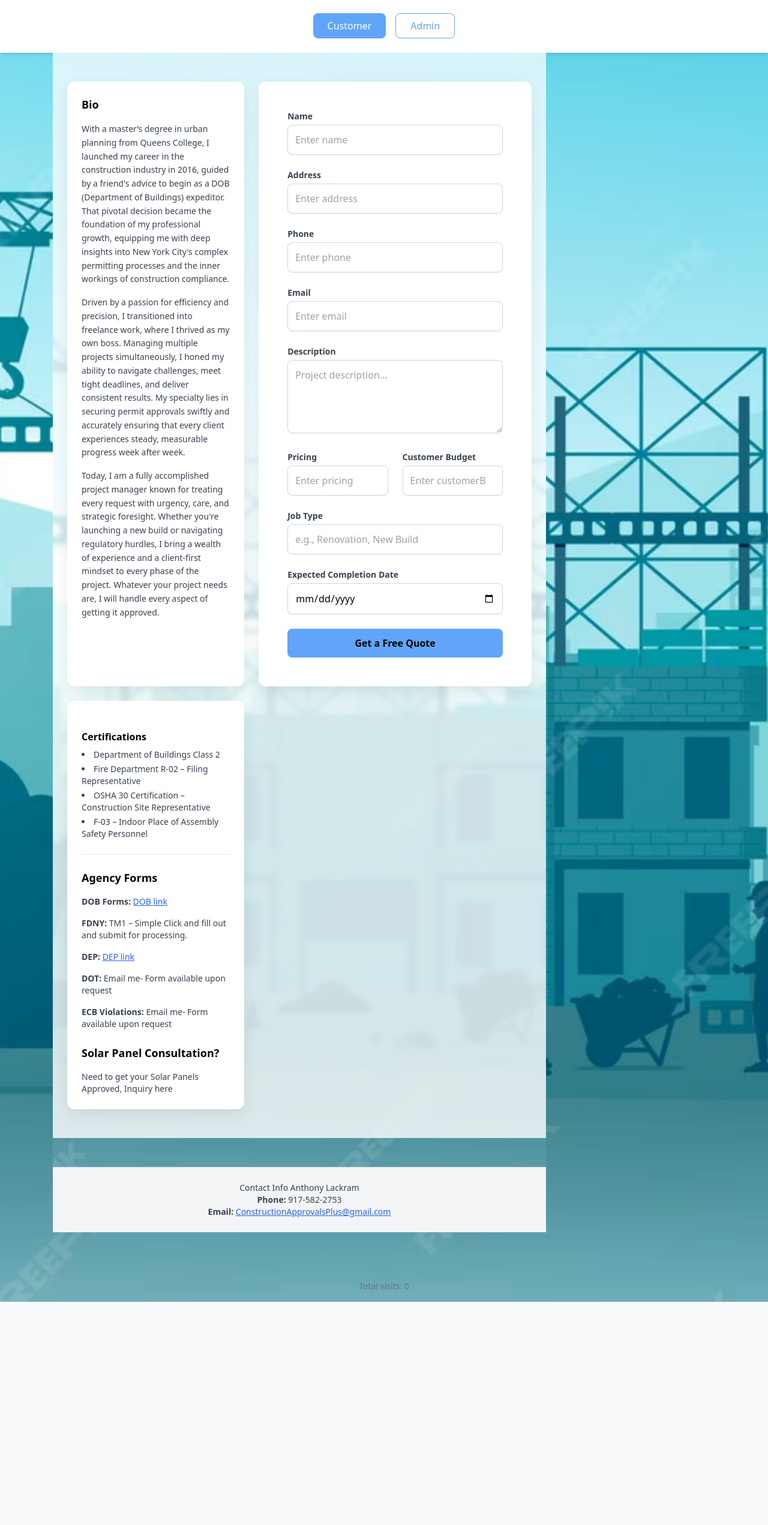
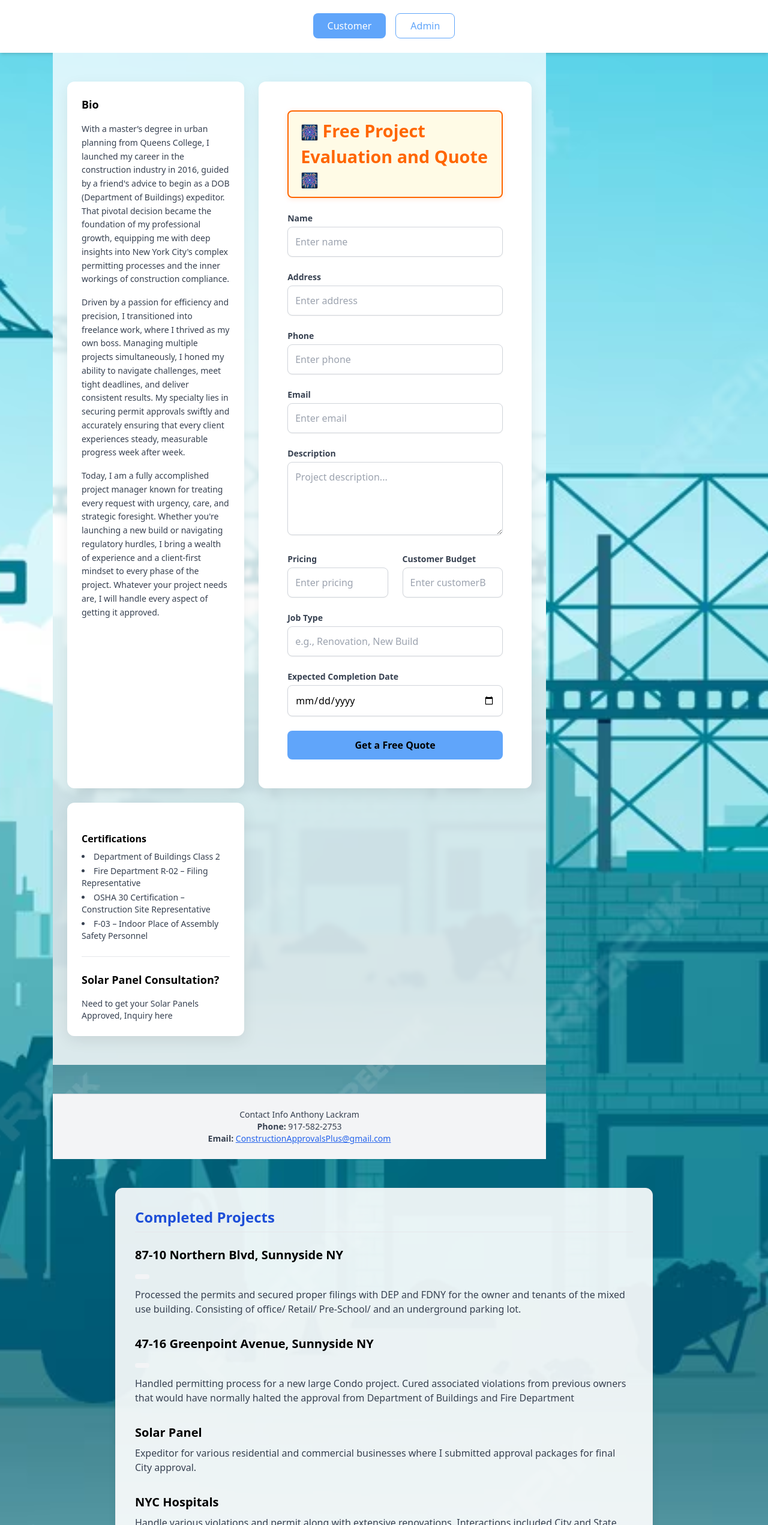
Before and after one commit to nikolateslanow1/construct-app-frontend, a React (Vite) app: page / in a window 1280 px wide. Shown: the part 258-2800 px from the top of the page at 60% size. Before the commit the page ends 2428 px from the top, so only its background shows below. Built offline with nearby package versions, Linux system fonts and the light colour scheme; no server answers.

Commit message:
adjust page and add new projects section

```diff
--- /dev/null
+++ b/public/construct_html.html
@@ -0,0 +1,154 @@
+<!DOCTYPE html>
+<html lang="en">
+<head>
+  <meta charset="UTF-8">
+  <meta name="viewport" content="width=device-width, initial-scale=1.0">
+  <title>City Code Expeditor</title>
+  <link href="https://fonts.googleapis.com/css2?family=Open+Sans:wght@400;600&display=swap" rel="stylesheet">
+  <style>
+    body {
+      font-family: 'Open Sans', sans-serif;
+      margin: 0;
+      padding: 0;
+      line-height: 1.6;
+      color: #333;
+    }
+    header {
+      background: url('https://images.unsplash.com/photo-1503387762-592deb58ef4e') no-repeat center center/cover;
+      color: #fff;
+      text-align: center;
+      padding: 100px 20px;
+    }
+    header h1 {
+      font-size: 2.5rem;
+      margin-bottom: 10px;
+    }
+    header p {
+      font-size: 1.2rem;
+      margin-bottom: 20px;
+    }
+    .btn {
+      background: #ff6600;
+      color: #fff;
+      padding: 12px 25px;
+      border: none;
+      border-radius: 4px;
+      text-decoration: none;
+      font-weight: 600;
+    }
+    nav {
+      background: #222;
+      color: #fff;
+      display: flex;
+      justify-content: center;
+      padding: 10px;
+      position: sticky;
+      top: 0;
+    }
+    nav a {
+      color: #fff;
+      margin: 0 15px;
+      text-decoration: none;
+      font-weight: 600;
+    }
+    section {
+      padding: 60px 20px;
+      max-width: 1100px;
+      margin: auto;
+    }
+    .services, .certifications {
+      display: grid;
+      grid-template-columns: repeat(auto-fit, minmax(250px, 1fr));
+      gap: 20px;
+    }
+    .card {
+      background: #f9f9f9;
+      padding: 20px;
+      border-radius: 6px;
+      box-shadow: 0 2px 5px rgba(0,0,0,0.1);
+    }
+    form {
+      display: grid;
+      gap: 15px;
+    }
+    input, textarea {
+      padding: 10px;
+      border: 1px solid #ccc;
+      border-radius: 4px;
+      width: 100%;
+    }
+    footer {
+      background: #222;
+      color: #fff;
+      text-align: center;
+      padding: 20px;
+    }
+  </style>
+</head>
+<body>
+
+  <nav>
+    <a href="#about">About</a>
+    <a href="#services">Services</a>
+    <a href="#certifications">Certifications</a>
+    <a href="#contact">Contact</a>
+  </nav>
+
+  <header>
+    <h1>City Code Expeditor</h1>
+    <p>Fast, Reliable Approvals in NYC</p>
+    <a href="#contact" class="btn">Submit Your Project</a>
+  </header>
+
+  <section id="about">
+    <h2>About Us</h2>
+    <p>Founded by Anthony Lackram, a seasoned project manager with a Master’s in Urban Planning and over a decade of experience navigating NYC permits and compliance. We specialize in fast approvals and client-first project management.</p>
+  </section>
+
+  <section id="services">
+    <h2>Our Services</h2>
+    <div class="services">
+      <div class="card">Permit Approvals (DOB, FDNY, DEP, DOT)</div>
+      <div class="card">ECB Violation Handling</div>
+      <div class="card">Solar Panel Consultation & Approvals</div>
+      <div class="card">Project Management with Urgency & Foresight</div>
+    </div>
+  </section>
+
+  <section id="certifications">
+    <h2>Certifications</h2>
+    <div class="certifications">
+      <div class="card">DOB Class 2 Filing Representative</div>
+      <div class="card">FDNY R-02 Filing Representative</div>
+      <div class="card">OSHA 30 Certified</div>
+      <div class="card">F-03 Indoor Place of Assembly Safety Personnel</div>
+    </div>
+  </section>
+
+  <section id="contact">
+    <h2>Contact Us</h2>
+    <p>Anthony Lackram | Phone: 917-582-2753 | Email: ConstructionApprovalsPlus@gmail.com</p>
+    <form>
+        <div style="display: flex; align-items: center; justify-content: center; margin-bottom: 10px;">
+          <span style="font-size: 1.5rem; font-weight: bold; color: #ff6600; background: #fffbe6; border-radius: 8px; padding: 10px 20px; box-shadow: 0 2px 8px rgba(255,102,0,0.15); border: 2px solid #ff6600;">
+            🎆 <span style="font-size: 1.2em;">Free Project Evaluation and Quote</span> 🎆
+          </span>
+        </div>
+      <input type="text" placeholder="Name" required>
+      <input type="text" placeholder="Address">
+      <input type="tel" placeholder="Phone">
+      <input type="email" placeholder="Email" required>
+      <textarea placeholder="Project Description"></textarea>
+      <input type="text" placeholder="Budget">
+      <input type="text" placeholder="Job Type">
+      <input type="date" placeholder="Expected Completion Date">
+      <button type="submit" class="btn">Submit Project</button>
+    </form>
+  </section>
+
+  <footer>
+    <p>&copy; 2025 City Code Expeditor. All rights reserved.</p>
+  </footer>
+
+</body>
+</html>
--- a/src/components/ProjectForm.jsx
+++ b/src/components/ProjectForm.jsx
@@ -15,6 +15,10 @@ const initialState = {
 
 export default function ProjectForm({ onSubmit }) {
   const [formData, setFormData] = useState(initialState);
+  console.log('ProjectForm rendered');
+  React.useEffect(() => {
+    console.log('formData state:', formData);
+  }, [formData]);
 
   const handleChange = (field) => (e) =>
     setFormData((prev) => ({ ...prev, [field]: e.target.value }));
@@ -78,6 +82,21 @@ export default function ProjectForm({ onSubmit }) {
 
         {/* Center Form */}
     <form onSubmit={handleSubmit} className="col-span-3 bg-white p-12 rounded-xl shadow-card space-y-6 w-full">
+      <div className="flex justify-center mb-4">
+        <span style={{
+          fontSize: '1.5rem',
+          fontWeight: 'bold',
+          color: '#ff6600',
+          background: '#fffbe6',
+          borderRadius: '8px',
+          padding: '10px 20px',
+          boxShadow: '0 2px 8px rgba(255,102,0,0.15)',
+          border: '2px solid #ff6600',
+          display: 'inline-block'
+        }}>
+          🎆 <span style={{ fontSize: '1.2em' }}>Free Project Evaluation and Quote</span> 🎆
+        </span>
+      </div>
       {['name', 'address', 'phone', 'email'].map((field) => (
         <div key={field}>
           <label className="block text-sm font-semibold text-gray-700 mb-1">
@@ -165,17 +184,6 @@ export default function ProjectForm({ onSubmit }) {
           </div>
 
           <div className="pt-6">
-            <h2 className="text-lg font-semibold mb-4">Agency Forms</h2>
-            <ul className="text-sm text-gray-700 space-y-4">
-              <li><strong>DOB Forms:</strong> <a href="https://www.nyc.gov/site/buildings/dob/forms.page" target="_blank" rel="noopener noreferrer" className="text-blue-600 underline">DOB link</a></li>
-              <li><strong>FDNY:</strong> TM1 – Simple Click and fill out and submit for processing.</li>
-              <li><strong>DEP:</strong> <a href="https://www.nyc.gov/site/dep/pay-my-bills/forms.page#" target="_blank" rel="noopener noreferrer" className="text-blue-600 underline">DEP link</a></li>
-              <li><strong>DOT:</strong> <a href="mailto:ConstructionApprovalsPlus@gmail.com">Email me- Form available upon request</a></li>
-              <li><strong>ECB Violations:</strong> <a href="mailto:ConstructionApprovalsPlus@gmail.com">Email me- Form available upon request</a></li>
-            </ul>
-          </div>
-
-          <div className="pt-6">
             <h2 className="text-lg font-semibold mb-4">Solar Panel Consultation?</h2>
             <ul className="text-sm text-gray-700 space-y-4">
               <li><a href="mailto:ConstructionApprovalsPlus@gmail.com">Need to get your Solar Panels Approved, Inquiry here</a></li>
@@ -184,6 +192,7 @@ export default function ProjectForm({ onSubmit }) {
 
         </div>
       </div>
+
 
       {/* Footer */}
       <footer className="bg-gray-100 text-center py-6 mt-12 border-t border-gray-300">
--- a/src/components/UnifiedDashboard.jsx
+++ b/src/components/UnifiedDashboard.jsx
@@ -103,7 +103,7 @@ export default function UnifiedDashboard() {
   >
     <div className="bg-black/40 px-6 py-4 rounded-lg">
       <h1 className="text-white text-2xl md:text-4xl font-bold tracking-wide">
-        Construction Approval<span className="text-brand-100">+</span> Portal
+        City Code Expeditor Portal
       </h1>
     </div>
   </header>
@@ -130,6 +130,7 @@ export default function UnifiedDashboard() {
       Admin
     </button>
   </nav>
+
 
       <main className="max-w-6xl mx-auto px-6 pb-16">
         {mode === 'customer' && (
@@ -160,6 +161,49 @@ export default function UnifiedDashboard() {
             )}
           </section>
         )}
+
+        {/* === Completed Projects Section === */}
+        <section className="max-w-4xl mx-auto my-12 p-8 bg-white/90 rounded-xl shadow-lg border border-gray-200">
+          <h2 className="text-2xl font-bold mb-6 text-brand-700 border-b pb-2">Completed Projects</h2>
+
+          {/* Project 1 */}
+          <div className="mb-8">
+            <h3 className="text-xl font-semibold mb-2">87-10 Northern Blvd, Sunnyside NY</h3>
+            <div className="mb-2">
+              <span className="inline-block bg-gray-100 px-3 py-1 rounded text-sm text-gray-600 mr-2"></span>
+            </div>
+            <p className="text-gray-700 mb-2">
+              Processed the permits and secured proper filings with DEP and FDNY for the owner and tenants of the mixed use building. Consisting of office/ Retail/ Pre-School/ and an underground parking lot.
+            </p>
+          </div>
+
+          {/* Project 2 */}
+          <div className="mb-8">
+            <h3 className="text-xl font-semibold mb-2">47-16 Greenpoint Avenue, Sunnyside NY</h3>
+            <div className="mb-2">
+              <span className="inline-block bg-gray-100 px-3 py-1 rounded text-sm text-gray-600 mr-2"></span>
+            </div>
+            <p className="text-gray-700 mb-2">
+              Handled permitting process for a new large Condo project. Cured associated violations from previous owners that would have normally halted the approval from Department of Buildings and Fire Department
+            </p>
+          </div>
+
+          {/* Project 3 */}
+          <div className="mb-8">
+            <h3 className="text-xl font-semibold mb-2">Solar Panel</h3>
+            <p className="text-gray-700 mb-2">
+              Expeditor for various residential and commercial businesses where I submitted approval packages for final City approval.
+            </p>
+          </div>
+
+          {/* Project 4 */}
+          <div className="mb-2">
+            <h3 className="text-xl font-semibold mb-2">NYC Hospitals</h3>
+            <p className="text-gray-700 mb-2">
+              Handle various violations and permit along with extensive renovations. Interactions included City and State agencies.
+            </p>
+          </div>
+        </section>
       </main>
 
       {/* 👇 Footer with visit counter */}
```
Also changed, not shown: construct_html.html (+9 -4 lines), 1 other file (tests, documents, lock files or other folders).
